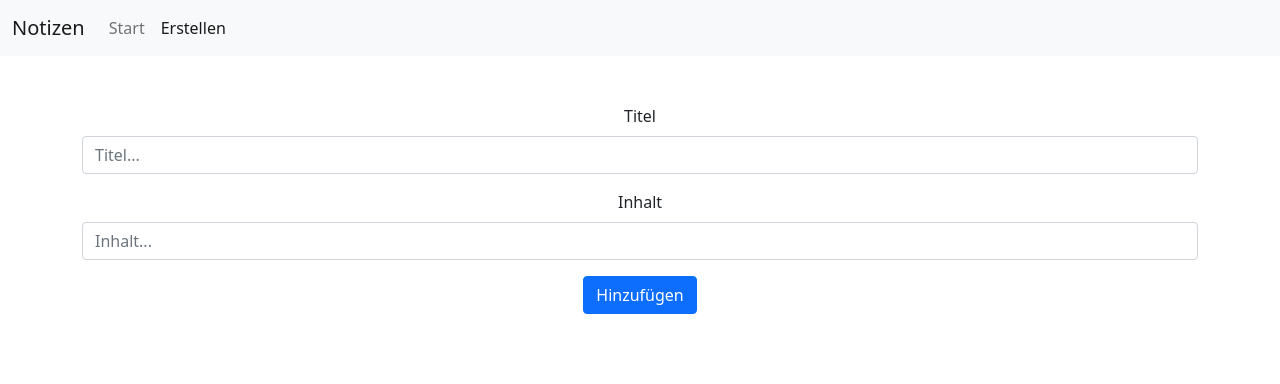
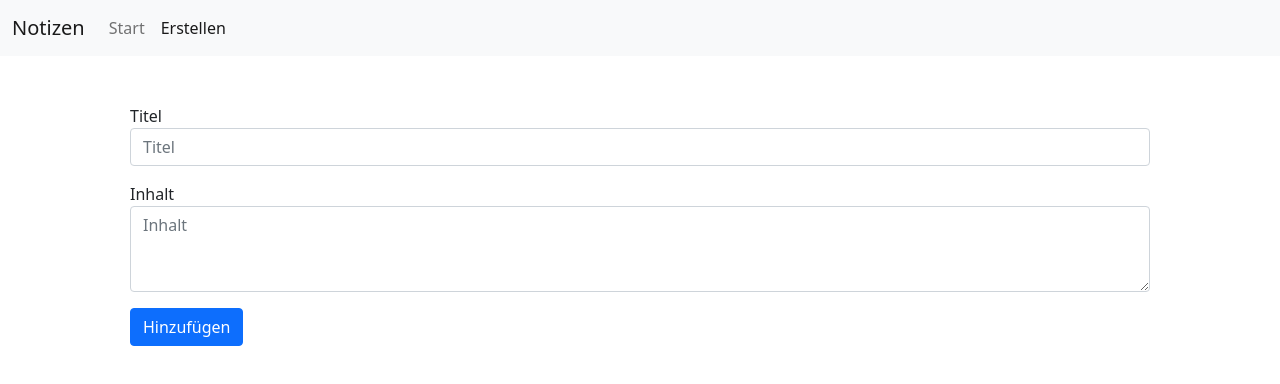
Before and after one commit to goekhantopcu/ng-notes-app, an Angular app: page /create in a window 1280 px wide. Shown: the top 384 px of the page. Built offline with nearby package versions, Linux system fonts and the light colour scheme.

Commit message:
fix: some ui optimizations feat: add more flexible testing backend

```diff
--- a/src/app/app.component.html
+++ b/src/app/app.component.html
@@ -1,4 +1,4 @@
 <app-navbar></app-navbar>
-<div class="container text-center">
+<div class="container">
   <router-outlet></router-outlet>
 </div>
--- a/src/app/note/note-create/note-create.component.html
+++ b/src/app/note/note-create/note-create.component.html
@@ -1,13 +1,28 @@
-<div class="mt-5">
+<div class="mt-5 px-5">
   <form>
-    <div class="mb-3">
-      <label for="title" class="form-label">Titel</label>
-      <input class="form-control" id="title" [formControl]="titleControl" placeholder="Titel...">
+    <div class="form-group">
+      <label for="title">Titel</label>
+      <input
+        type="text"
+        class="form-control"
+        id="title"
+        [formControl]="titleControl"
+        placeholder="Titel"
+        maxlength="32"
+        value="{{note ? note!.title : ''}}"
+      >
     </div>
-    <div class="mb-3">
-      <label for="content" class="form-label">Inhalt</label>
-      <input class="form-control" id="content" [formControl]="contentControl" placeholder="Inhalt...">
+    <div class="form-group mt-3">
+      <label for="content">Inhalt</label>
+      <textarea
+        class="form-control"
+        id="content"
+        rows="3"
+        [formControl]="contentControl"
+        placeholder="Inhalt"
+        value="{{note ? note!.content : ''}}"
+      ></textarea>
     </div>
-    <button type="submit" class="btn btn-primary" (click)="doSubmit()">Hinzufügen</button>
+    <button type="submit" class="btn btn-primary mt-3" (click)="doSubmit()">{{ note ? 'Speichern' : 'Hinzufügen'}}</button>
   </form>
 </div>
--- a/src/app/note/note-create/note-create.component.ts
+++ b/src/app/note/note-create/note-create.component.ts
@@ -1,6 +1,8 @@
 import {Component, OnInit} from '@angular/core';
 import {FormControl} from "@angular/forms";
 import {NoteService} from "../note.service";
+import {Note} from "../note";
+import {Router} from "@angular/router";
 
 @Component({
   selector: 'app-note-create',
@@ -8,14 +10,20 @@ import {NoteService} from "../note.service";
   styleUrls: ['./note-create.component.css']
 })
 export class NoteCreateComponent implements OnInit {
-
-  constructor(private noteService: NoteService) {
-  }
-
+  note: Note | null;
   titleControl = new FormControl();
   contentControl = new FormControl();
 
+  constructor(private noteService: NoteService,
+              private router: Router) {
+    this.note = this.router.getCurrentNavigation()?.extras?.state?.['note'];
+  }
+
   ngOnInit(): void {
+    if(this.note) {
+      this.titleControl.setValue(this.note!.title);
+      this.contentControl.setValue(this.note!.content);
+    }
   }
 
   doSubmit(): void {
--- a/src/app/note/note-detail/note-detail.component.html
+++ b/src/app/note/note-detail/note-detail.component.html
@@ -3,7 +3,11 @@
     <h5 class="card-title">{{note!.title}}</h5>
     <h6 class="card-subtitle mb-2 text-muted">{{note!.date | date}}</h6>
     <p class="card-text">{{note!.content}}</p>
-    <td><button class="btn btn-danger" (click)="doRemoveNote()">Entfernen</button></td>
+    <div class="btn-toolbar" role="toolbar" aria-label="Buttons for modifying this note">
+      <button class="btn btn-danger" (click)="doCancel()">Abbrechen</button>
+      <button class="btn btn-danger" (click)="doRemoveNote()">Entfernen</button>
+      <button class="btn btn-primary" (click)="doEdit()">Bearbeiten</button>
+    </div>
   </div>
 </div>
 <h1 *ngIf="!hasData()" class="h1 text-center mt-5 text-danger">Konnte die Notiz nicht laden!</h1>
--- a/src/app/note/note-detail/note-detail.component.ts
+++ b/src/app/note/note-detail/note-detail.component.ts
@@ -31,4 +31,12 @@ export class NoteDetailComponent implements OnInit {
     this.noteService.doRemoveNote(this.note!);
     this.router.navigateByUrl('/notes');
   }
+
+  doCancel(): Promise<boolean> {
+    return this.router.navigateByUrl('/');
+  }
+
+  doEdit(): Promise<boolean> {
+    return this.router.navigateByUrl('/create', {state: {note: this.note}})
+  }
 }
--- a/src/app/note/note-list/note-list.component.html
+++ b/src/app/note/note-list/note-list.component.html
@@ -1,6 +1,8 @@
 <ng-template #loading>
-  <div class="spinner-border mt-5" style="width: 2.5rem; height: 2.5rem;" role="status">
-    <span class="visually-hidden">Loading...</span>
+  <div class="d-flex justify-content-center mt-5">
+    <div class="spinner-border text-secondary" style="width: 2.5rem; height: 2.5rem;" role="status">
+      <span class="visually-hidden">Laden</span>
+    </div>
   </div>
 </ng-template>
 <div class="mt-5" *ngIf="notesObservable | async as notes; else loading">
--- a/src/app/note/note.service.ts
+++ b/src/app/note/note.service.ts
@@ -20,6 +20,13 @@ export class NoteService {
   }
 
   doCreateNote(title: String, content: String): Note {
+    let index = this.notes.findIndex(value => value.title.toLowerCase() === title.toLowerCase());
+    if(index != -1) {
+      let current = this.notes[index];
+      let result = {title: title, content: content, date: current.date};
+      this.notes[index] = result;
+      return result;
+    }
     let result = {title: title, content: content, date: Date.now()};
     this.notes.push(result);
     return result;
@@ -27,7 +34,7 @@ export class NoteService {
 
   doLoadNotes(): Observable<Note[]> {
     return new Observable<Note[]>((observer: Observer<Note[]>) => {
-      setTimeout(() => observer.next(this.notes), 3000);
+      setTimeout(() => observer.next(this.notes), 250);
     });
   }
 }
```
